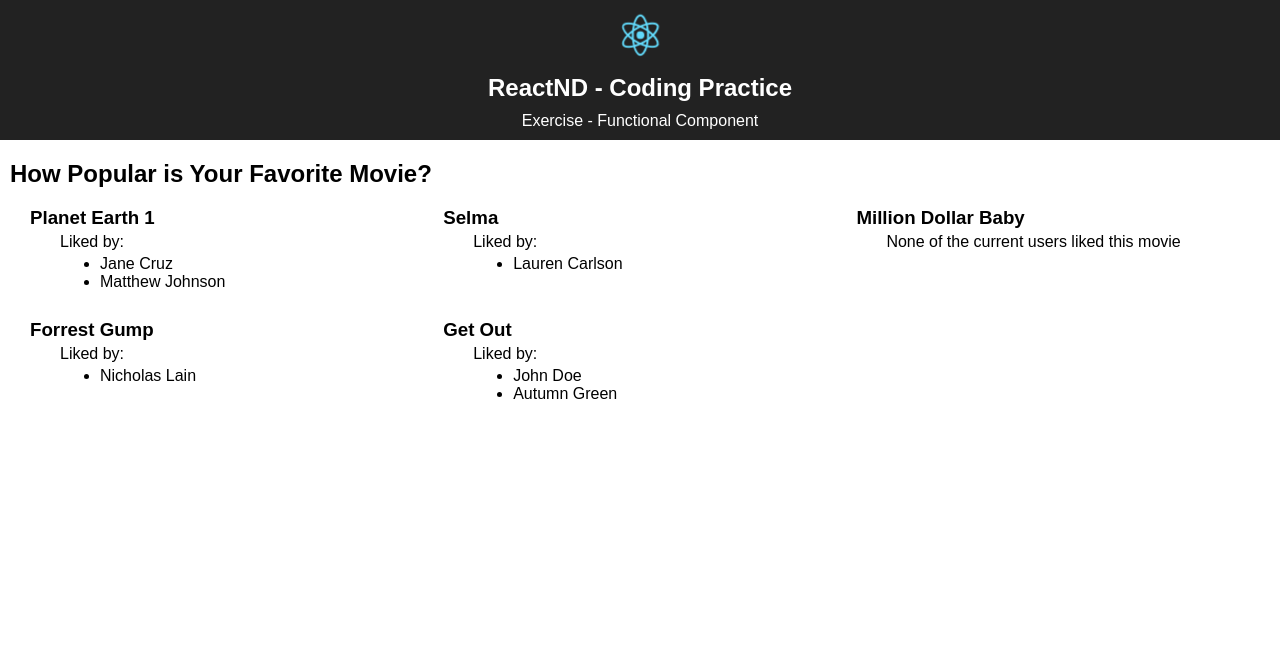
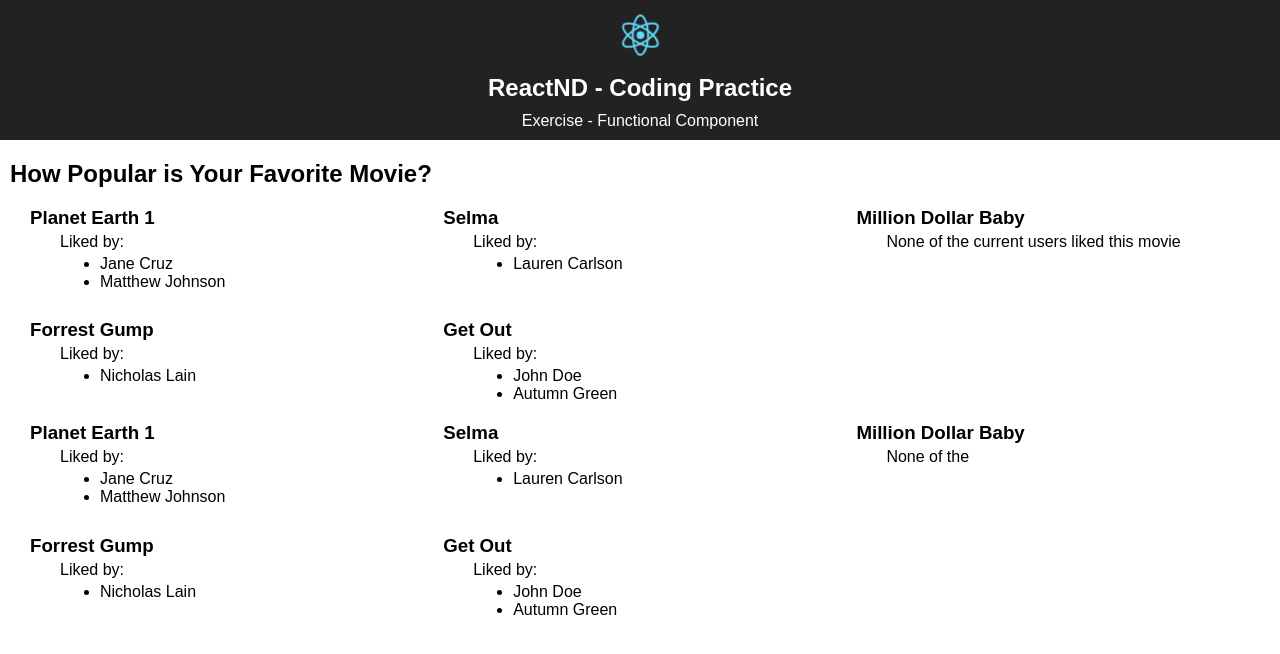
Before and after one commit to james-priest/reactnd-ex-functional-components-csb, a React (Create React App) app: page / in a window 1280 px wide. Shown: the top 654 px of the page. Built offline with nearby package versions, Linux system fonts and the light colour scheme.

Commit message:
feat: Reset to use class components

```diff
--- a/src/App.js
+++ b/src/App.js
@@ -2,6 +2,7 @@ import React, { Component } from 'react';
 import './App.css';
 import { profiles, users, movies } from './data.js';
 import PopularMovies from './PopularMovies';
+import MovieCardsList from './MovieCardsList';
 
 class App extends Component {
   render() {
@@ -15,6 +16,7 @@ class App extends Component {
         <main className="App-main">
           <h2>How Popular is Your Favorite Movie?</h2>
           <PopularMovies profiles={profiles} users={users} movies={movies} />
+          <MovieCardsList profiles={profiles} movies={movies} users={users} />
         </main>
       </div>
     );
--- /dev/null
+++ b/src/MovieCard.js
@@ -0,0 +1,27 @@
+import React, { Component } from 'react';
+
+class MovieCard extends Component {
+  render() {
+    const { users, usersWhoLikedMovie, movieInfo } = this.props;
+    return (
+      <div className="PopularMovies-cell" key={movieInfo.id}>
+        <h3>{movieInfo.name}</h3>
+        {!usersWhoLikedMovie || usersWhoLikedMovie === 0 ? (
+          <p>None of the </p>
+        ) : (
+          <div>
+            <p>Liked by:</p>
+            <ul>
+              {usersWhoLikedMovie &&
+                usersWhoLikedMovie.map(userID => (
+                  <li key={userID}>{users[userID].name}</li>
+                ))}
+            </ul>
+          </div>
+        )}
+      </div>
+    );
+  }
+}
+
+export default MovieCard;
--- /dev/null
+++ b/src/MovieCardsList.js
@@ -0,0 +1,47 @@
+import React, { Component } from 'react';
+import MovieCard from './MovieCard';
+
+class MovieCardsList extends Component {
+  render() {
+    const { profiles, users, movies } = this.props;
+    const usersByMovie = {}; // create empty object
+
+    profiles.forEach(profile => {
+      // loop thru ea. profile item
+      const movieID = profile.favoriteMovieID; // get movieID as key
+      console.log('movieID:', movieID);
+
+      if (usersByMovie[movieID]) {
+        // if this movie key exists
+        usersByMovie[movieID].push(profile.userID); // push user onto array
+      } else {
+        // else if movie key does not exit
+        usersByMovie[movieID] = [profile.userID]; // assign user array to key
+      }
+      console.log('usersByMovie', usersByMovie);
+    });
+
+    console.log('Object.keys(movies):', Object.keys(movies));
+
+    const movieCards = Object.keys(movies).map(mID => {
+      console.log('------------------ movieCard');
+      console.log('id', mID);
+      console.log('users', users);
+      console.log('usersByMovie[mID]', usersByMovie[mID]);
+      console.log('movies[mID]', movies[mID]);
+
+      return (
+        <MovieCard
+          key={mID}
+          users={users}
+          usersWhoLikedMovie={usersByMovie[mID]}
+          movieInfo={movies[mID]}
+        />
+      );
+    });
+
+    return <div className="PopularMovies-container">{movieCards}</div>;
+  }
+}
+
+export default MovieCardsList;
```
